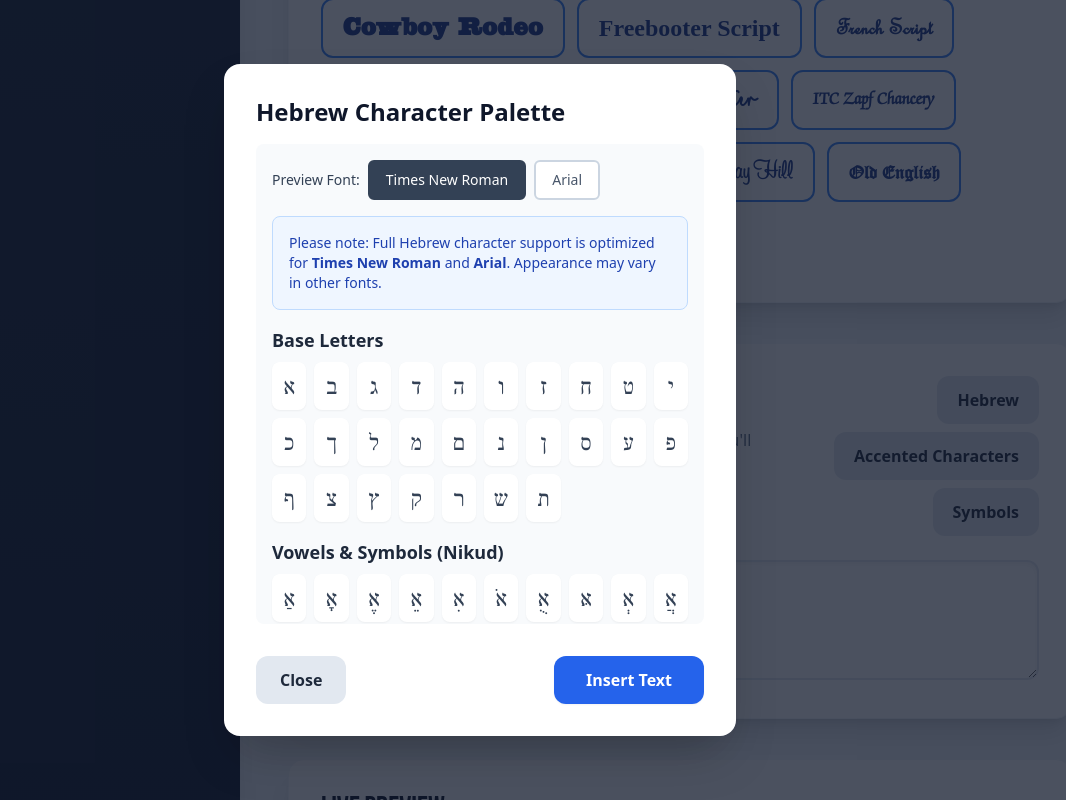
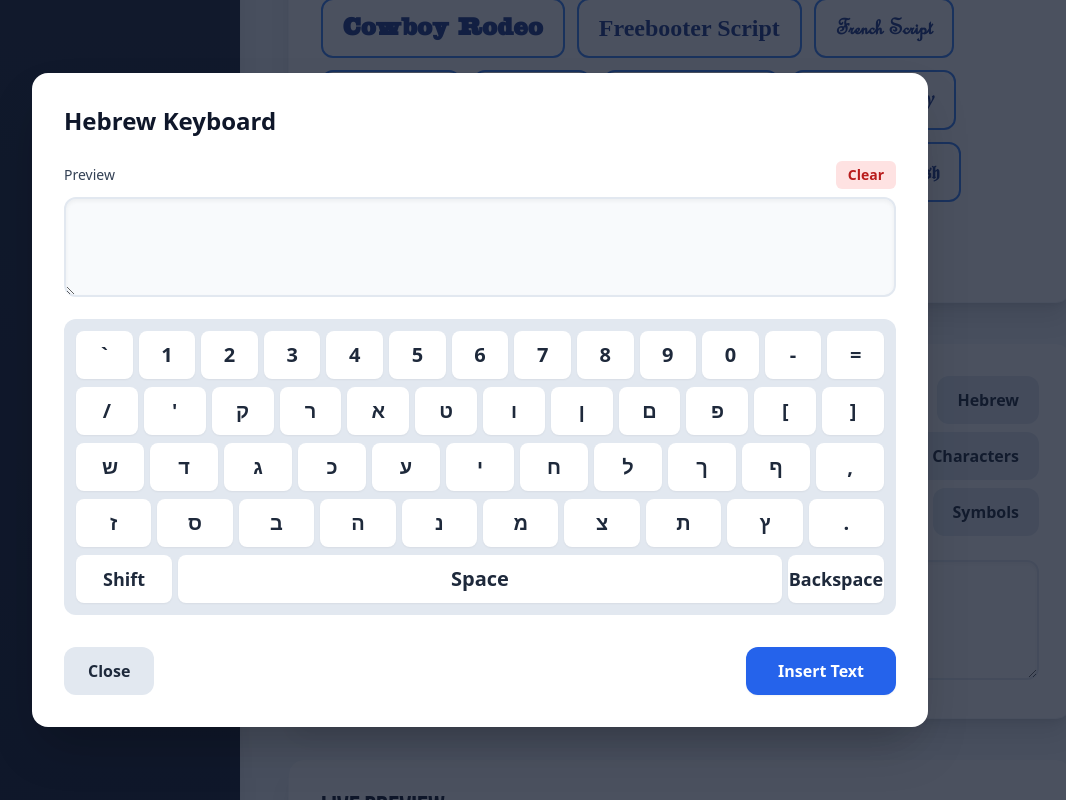
Before and after one commit to Arch-Tom/archfonthub, a React (Vite) app: page / in a window 1280 px wide. Both pictures are taken after a click on the button "Hebrew". Shown: the part 809-1609 px from the top of the page, without its empty margins (160-1226 px from the left). Built offline with nearby package versions, Linux system fonts and the light colour scheme; a web font is replaced by a local one.

Commit message:
Improved Hebrew Palette

```diff
--- a/src/App.jsx
+++ b/src/App.jsx
@@ -106,6 +106,8 @@ const App = () => {
     const [hebrewPaletteText, setHebrewPaletteText] = useState('');
     const [hebrewPreviewFont, setHebrewPreviewFont] = useState({ name: 'Times New Roman', family: 'TimesNewRomanPSMT' });
     const [lastHebrewBaseChar, setLastHebrewBaseChar] = useState('א');
+    const [isShifted, setIsShifted] = useState(false);
+
 
     const textInputRef = useRef(null);
 
@@ -343,15 +345,25 @@ const App = () => {
 
     const hebrewCharacters = ['א', 'ב', 'ג', 'ד', 'ה', 'ו', 'ז', 'ח', 'ט', 'י', 'כ', 'ך', 'ל', 'מ', 'ם', 'נ', 'ן', 'ס', 'ע', 'פ', 'ף', 'צ', 'ץ', 'ק', 'ר', 'ש', 'ת'];
 
-    const hebrewNikud = [
-        { insert: 'ַ', name: 'Patah' }, { insert: 'ָ', name: 'Qamats' },
-        { insert: 'ֶ', name: 'Segol' }, { insert: 'ֵ', name: 'Tsere' },
-        { insert: 'ִ', name: 'Hiriq' }, { insert: 'ֹ', name: 'Holam' },
-        { insert: 'ֻ', name: 'Qubuts' }, { insert: 'ּ', name: 'Dagesh or Shuruk' },
-        { insert: 'ְ', name: 'Shva' }, { insert: 'ֲ', name: 'Hataf Patah' },
-        { insert: 'ֳ', name: 'Hataf Qamats' }, { insert: 'ֱ', name: 'Hataf Segol' },
-        { insert: 'ׂ', name: 'Sin Dot' }, { insert: 'ׁ', name: 'Shin Dot' },
-        { insert: 'ֿ', name: 'Rafe' },
+    const hebrewKeyboardLayout = [
+        [
+            { unshifted: '`', shifted: '~' },
+            { unshifted: '1', shifted: 'ְ', name: 'Shva' },
+            { unshifted: '2', shifted: 'ַ', name: 'Patah' },
+            { unshifted: '3', shifted: 'ָ', name: 'Qamats' },
+            { unshifted: '4', shifted: 'ֶ', name: 'Segol' },
+            { unshifted: '5', shifted: 'ֵ', name: 'Tsere' },
+            { unshifted: '6', shifted: 'ִ', name: 'Hiriq' },
+            { unshifted: '7', shifted: 'ֹ', name: 'Holam' },
+            { unshifted: '8', shifted: 'ּ', name: 'Dagesh' },
+            { unshifted: '9', shifted: 'ֻ', name: 'Qubuts' },
+            { unshifted: '0', shifted: 'ֿ', name: 'Rafe' },
+            { unshifted: '-', shifted: 'ׁ', name: 'Shin Dot' },
+            { unshifted: '=', shifted: 'ׂ', name: 'Sin Dot' },
+        ],
+        ['/', "'", 'ק', 'ר', 'א', 'ט', 'ו', 'ן', 'ם', 'פ', '[', ']'],
+        ['ש', 'ד', 'ג', 'כ', 'ע', 'י', 'ח', 'ל', 'ך', 'ף', ','],
+        ['ז', 'ס', 'ב', 'ה', 'נ', 'מ', 'צ', 'ת', 'ץ', '.']
     ];
 
     const hebrewSupportedFonts = ['Times New Roman', 'Arial'];
@@ -470,10 +482,10 @@ const App = () => {
             {/* --- MODALS --- */}
             {(showCustomerModal || showMessageBox || showGlyphPalette || showAccentPalette || showHebrewPalette || showSuccessModal) && (
                 <div className="fixed inset-0 bg-slate-900 bg-opacity-75 flex items-center justify-center p-4 z-50 transition-opacity animate-fade-in">
-                    <div className="bg-white rounded-2xl shadow-2xl p-8 w-full max-w-lg relative transform transition-all animate-jump-in">
+                    <div className="bg-white rounded-2xl shadow-2xl p-8 w-full max-w-4xl animate-jump-in">
 
                         {showSuccessModal && (
-                            <div className="flex flex-col items-center text-center">
+                            <div className="flex flex-col items-center text-center max-w-lg mx-auto">
                                 <img src="/images/Arch Vector Logo.svg" alt="Arch Engraving Logo" className="h-80 w-80 mb-6" />
                                 <h3 className="text-3xl font-bold text-slate-800 mb-2">Submission Successful!</h3>
                                 <p className="text-lg text-slate-600 mb-8">We Appreciate Your Business!</p>
@@ -488,60 +500,13 @@ const App = () => {
 
                         {showHebrewPalette && (
                             <div className="space-y-4">
-                                <h3 className="text-2xl font-bold text-slate-900">Hebrew Character Palette</h3>
-                                <div className="p-4 bg-slate-50 rounded-lg space-y-4 max-h-[60vh] overflow-y-auto">
-                                    <div className="flex items-center gap-2">
-                                        <label className="block text-sm font-medium text-slate-700">Preview Font:</label>
-                                        <button onClick={() => setHebrewPreviewFont({ name: 'Times New Roman', family: 'TimesNewRomanPSMT' })} className={`px-4 py-2 text-sm rounded-md border-2 ${hebrewPreviewFont.name === 'Times New Roman' ? 'bg-slate-700 text-white border-slate-700' : 'bg-white text-slate-600 border-slate-300 hover:bg-slate-100'}`}>Times New Roman</button>
-                                        <button onClick={() => setHebrewPreviewFont({ name: 'Arial', family: 'ArialMT' })} className={`px-4 py-2 text-sm rounded-md border-2 ${hebrewPreviewFont.name === 'Arial' ? 'bg-slate-700 text-white border-slate-700' : 'bg-white text-slate-600 border-slate-300 hover:bg-slate-100'}`}>Arial</button>
-                                    </div>
-                                    <div className="p-4 bg-blue-50 border border-blue-200 rounded-lg text-sm text-blue-800">
-                                        Please note: Full Hebrew character support is optimized for <strong>Times New Roman</strong> and <strong>Arial</strong>. Appearance may vary in other fonts.
-                                    </div>
-                                    <div>
-                                        <h4 className="font-semibold text-lg text-slate-800 mb-2">Base Letters</h4>
-                                        <div className="grid grid-cols-8 lg:grid-cols-10 gap-2">
-                                            {hebrewCharacters.map(char => (
-                                                <button
-                                                    key={char}
-                                                    onClick={() => {
-                                                        setHebrewPaletteText(prev => prev + char);
-                                                        setLastHebrewBaseChar(char);
-                                                    }}
-                                                    className="flex items-center justify-center h-12 w-full bg-white rounded-lg shadow-sm text-2xl text-slate-700 hover:bg-blue-100 hover:text-blue-700 transition-colors"
-                                                    title={`Insert ${char}`}
-                                                    style={{ fontFamily: hebrewPreviewFont.family }}
-                                                >
-                                                    {char}
-                                                </button>
-                                            ))}
-                                        </div>
-                                    </div>
-                                    <div>
-                                        <h4 className="font-semibold text-lg text-slate-800 mb-2">Vowels & Symbols (Nikud)</h4>
-                                        <div className="grid grid-cols-8 lg:grid-cols-10 gap-2">
-                                            {hebrewNikud.map(nikud => (
-                                                <button
-                                                    key={nikud.name}
-                                                    onClick={() => {
-                                                        setHebrewPaletteText(prev => prev + nikud.insert);
-                                                    }}
-                                                    className="flex items-center justify-center h-12 w-full bg-white rounded-lg shadow-sm text-2xl text-slate-700 hover:bg-blue-100 hover:text-blue-700 transition-colors"
-                                                    title={nikud.name}
-                                                    style={{ fontFamily: hebrewPreviewFont.family }}
-                                                >
-                                                    {`${lastHebrewBaseChar}${nikud.insert}`}
-                                                </button>
-                                            ))}
-                                        </div>
-                                    </div>
-                                    <div className="pt-4">
+                                <h3 className="text-2xl font-bold text-slate-900">Hebrew Keyboard</h3>
+
+                                {/* Preview Text Area */}
+                                <div className="pt-2">
                                     <div className="flex justify-between items-center mb-2">
                                         <label className="block text-sm font-medium text-slate-700">Preview</label>
-                                            <div className="flex items-center gap-2">
-                                                <button onClick={handleHebrewBackspace} className="px-3 py-1 bg-slate-200 text-slate-700 rounded-md hover:bg-slate-300 text-sm font-semibold">Backspace</button>
                                         <button onClick={() => { setHebrewPaletteText(''); setLastHebrewBaseChar('א'); }} className="px-3 py-1 bg-red-100 text-red-700 rounded-md hover:bg-red-200 text-sm font-semibold">Clear</button>
-                                            </div>
                                     </div>
                                     <textarea
                                         readOnly
@@ -551,9 +516,48 @@ const App = () => {
                                         style={{ fontFamily: hebrewPreviewFont.family }}
                                     />
                                 </div>
+
+                                {/* Virtual Keyboard */}
+                                <div className="p-3 bg-slate-200 rounded-xl space-y-2 select-none">
+                                    {hebrewKeyboardLayout.map((row, rowIndex) => (
+                                        <div key={rowIndex} className="flex justify-center gap-1.5">
+                                            {row.map((key, keyIndex) => {
+                                                const char = typeof key === 'object' ? (isShifted ? key.shifted : key.unshifted) : key;
+                                                return (
+                                                    <button
+                                                        key={keyIndex}
+                                                        onClick={() => {
+                                                            setHebrewPaletteText(prev => prev + char);
+                                                            if (!isShifted && hebrewCharacters.includes(char)) {
+                                                                setLastHebrewBaseChar(char);
+                                                            }
+                                                            setIsShifted(false);
+                                                        }}
+                                                        className="h-12 flex-1 flex items-center justify-center rounded-lg bg-white hover:bg-blue-100 text-slate-800 text-xl font-semibold shadow-sm transition-colors"
+                                                    >
+                                                        {char}
+                                                    </button>
+                                                );
+                                            })}
                                         </div>
+                                    ))}
+                                    {/* Special Keys Row */}
+                                    <div className="flex justify-center gap-1.5">
+                                        <button onClick={() => setIsShifted(prev => !prev)} className={`h-12 w-24 flex items-center justify-center rounded-lg text-slate-800 text-lg font-semibold shadow-sm transition-colors ${isShifted ? 'bg-blue-500 text-white' : 'bg-white hover:bg-blue-100'}`}>
+                                            Shift
+                                        </button>
+                                        <button onClick={() => setHebrewPaletteText(prev => prev + ' ')} className="h-12 flex-1 flex items-center justify-center rounded-lg bg-white hover:bg-blue-100 text-slate-800 text-xl font-semibold shadow-sm transition-colors">
+                                            Space
+                                        </button>
+                                        <button onClick={handleHebrewBackspace} className="h-12 w-24 flex items-center justify-center rounded-lg bg-white hover:bg-blue-100 text-slate-800 text-lg font-semibold shadow-sm transition-colors">
+                                            Backspace
+                                        </button>
+                                    </div>
+                                </div>
+
+                                {/* Action Buttons */}
                                 <div className="flex justify-between items-center pt-4">
-                                    <button type="button" className="px-6 py-3 bg-slate-200 text-slate-800 rounded-xl hover:bg-slate-300 font-semibold transition-colors text-base flex-shrink-0" onClick={() => { setShowHebrewPalette(false); setHebrewPaletteText(''); setLastHebrewBaseChar('א'); }}>Close</button>
+                                    <button type="button" className="px-6 py-3 bg-slate-200 text-slate-800 rounded-xl hover:bg-slate-300 font-semibold transition-colors text-base flex-shrink-0" onClick={() => { setShowHebrewPalette(false); setIsShifted(false); setHebrewPaletteText(''); setLastHebrewBaseChar('א'); }}>Close</button>
                                     <button type="button" className="px-8 py-3 bg-blue-600 text-white rounded-xl hover:bg-blue-700 font-bold transition-colors shadow-sm text-base flex-shrink-0" onClick={handleInsertToMain}>Insert Text</button>
                                 </div>
                             </div>
```
Lines whose indentation alone changed are shown as unchanged.
